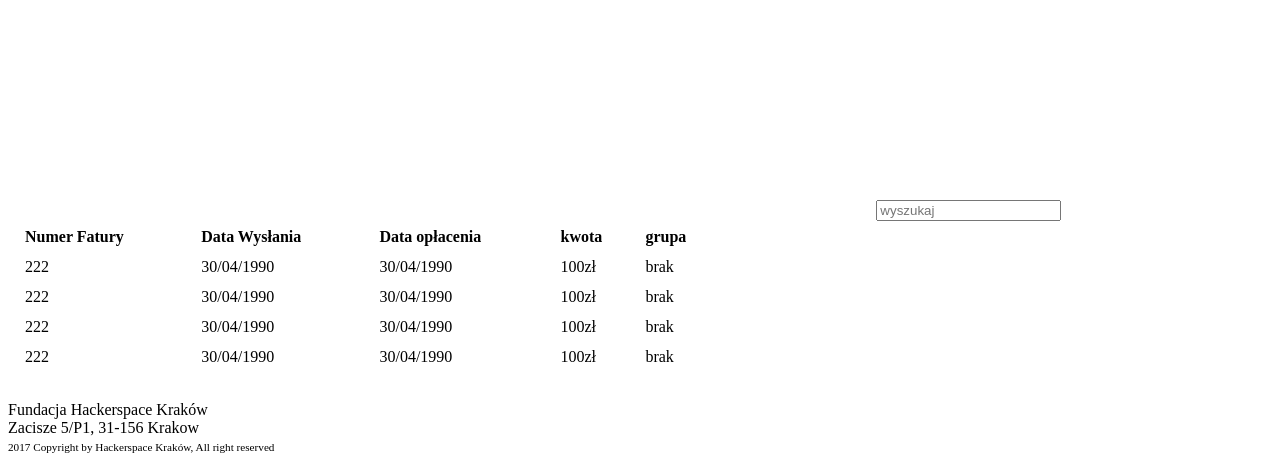
After one commit to daneos/syzacz-web, a Django app: template templates/core/history_invoice.template.html in a window 1280 px wide. The commit adds this page. Shown: the part 856-1319 px from the top of the page. Run offline with Django 3.2, Linux system fonts and the light colour scheme; the template is opened without the code that fills it, so the values that code supplies are empty; some libraries are stand-ins or nearby versions.

Commit message:
konczone Fatury

```diff
--- /dev/null
+++ b/templates/core/history_invoice.template.html
@@ -0,0 +1,43 @@
+{% extends "core/home.template.html" %}
+
+{% block plugins %}
+
+
+
+<input type="text" placeholder="wyszukaj" style="margin-left:69%; ">
+
+
+
+
+
+<table  cellpadding="5px;" style="min-width: 706px;">
+<tr  style="font-weight: 700;">
+	<td>Numer Fatury</td>	<td>Data Wysłania</td>   <td>Data opłacenia</td>    <td>kwota</td>  <td>grupa</td>
+</tr>
+<tr>
+	<td>222</td>	<td>30/04/1990</td>   <td>30/04/1990</td><td>100zł</td><td>brak</td>
+
+</tr>
+<tr>
+	<td>222</td>	<td>30/04/1990</td>   <td>30/04/1990</td><td>100zł</td><td>brak</td>
+
+</tr>
+<tr>
+	<td>222</td>	<td>30/04/1990</td>   <td>30/04/1990</td><td>100zł</td><td>brak</td>
+
+</tr>
+<tr>
+	<td>222</td>	<td>30/04/1990</td>   <td>30/04/1990</td><td>100zł</td><td>brak</td>
+
+</tr>
+
+</table>
+
+
+
+
+
+
+
+
+{% endblock %}
```
Also changed, not shown: templates/core/add_invoice.template.html (added, +21 -0 lines), templates/core/add_tool.template.html (+5 -4 lines).
